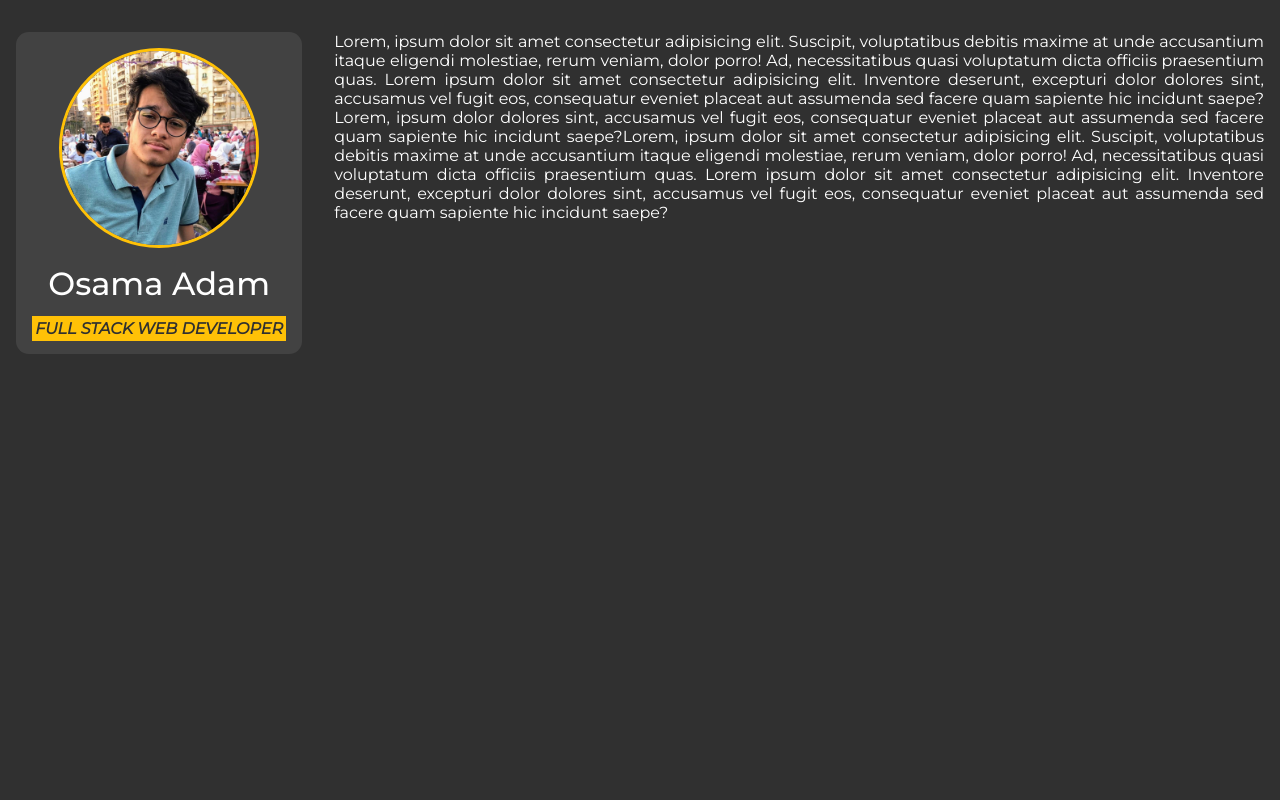
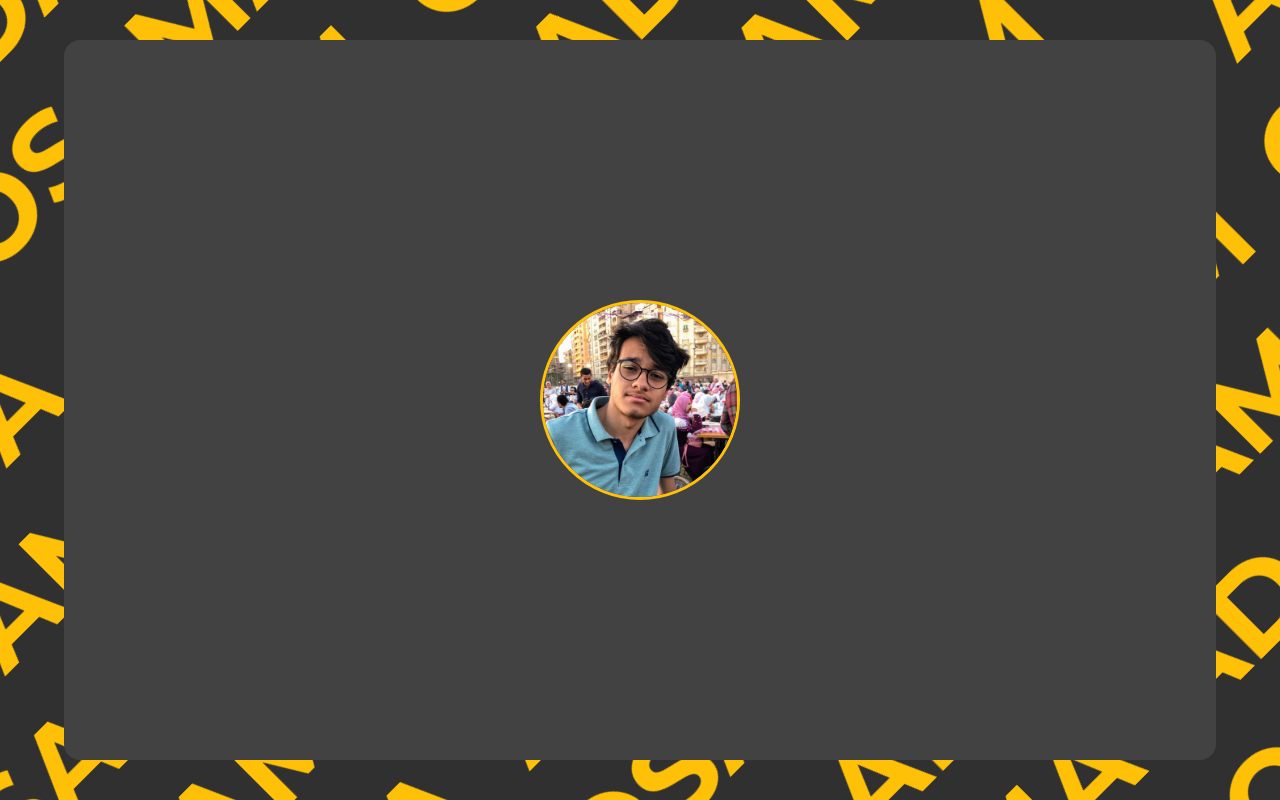
Before and after one commit to osamaadam/personal-website, a React (Create React App) app: page / in a window 1280 px wide. Built offline with nearby package versions, Linux system fonts and the light colour scheme.

Commit message:
experimenting with background

```diff
--- a/src/App.tsx
+++ b/src/App.tsx
@@ -1,8 +1,16 @@
 import React from "react";
 import Home from "./pages/Home";
 
+let repeatingText = "";
+for (let i = 0; i < 500; i++) repeatingText += "Osama Adam ";
+
 const App: React.FC = () => {
-  return <Home />;
+  return (
+    <>
+      <h1 className="repeating-background-text">{repeatingText}</h1>
+      <Home />
+    </>
+  );
 };
 
 export default App;
--- a/src/index.css
+++ b/src/index.css
@@ -14,7 +14,7 @@
   box-sizing: border-box;
 }
 
-html {
+body {
   background-color: var(--background-color);
   color: var(--primary-color);
   font-family: "Montserrat", sans-serif;
@@ -27,3 +27,18 @@ html {
   font-weight: bold;
   padding: 0.2rem 0.2rem;
 }
+
+.repeating-background-text {
+  position: fixed;
+  font-size: 15vmin;
+  width: 500vw;
+  height: 500vh;
+  margin-top: -100vh;
+  margin-left: -150vw;
+  margin-right: -150vw;
+  transform: rotate(-45deg);
+  color: var(--highlight-color);
+  text-transform: uppercase;
+  text-align: justify;
+  z-index: -1;
+}
--- a/src/pages/Home.tsx
+++ b/src/pages/Home.tsx
@@ -1,38 +1,18 @@
 import React from "react";
 import "./home.css";
 
-const profile = require("../profile.jpg") as string;
+const profile = require("../profile.jpg");
 
 const Home = () => {
   return (
     <div className="home-wrapper">
-      <div className="home-info">
-        <img src={profile} alt="Osama Adam" className="home-photo" />
-        <h1 className="home-name">Osama Adam</h1>
-        <p className="home-tag">
-          <span className="highlight">Full Stack Web Developer</span>
-        </p>
-      </div>
-      <div className="home-content">
-        <p>
-          Lorem, ipsum dolor sit amet consectetur adipisicing elit. Suscipit,
-          voluptatibus debitis maxime at unde accusantium itaque eligendi
-          molestiae, rerum veniam, dolor porro! Ad, necessitatibus quasi
-          voluptatum dicta officiis praesentium quas. Lorem ipsum dolor sit amet
-          consectetur adipisicing elit. Inventore deserunt, excepturi dolor
-          dolores sint, accusamus vel fugit eos, consequatur eveniet placeat aut
-          assumenda sed facere quam sapiente hic incidunt saepe?Lorem, ipsum
-          dolor dolores sint, accusamus vel fugit eos, consequatur eveniet
-          placeat aut assumenda sed facere quam sapiente hic incidunt
-          saepe?Lorem, ipsum dolor sit amet consectetur adipisicing elit.
-          Suscipit, voluptatibus debitis maxime at unde accusantium itaque
-          eligendi molestiae, rerum veniam, dolor porro! Ad, necessitatibus
-          quasi voluptatum dicta officiis praesentium quas. Lorem ipsum dolor
-          sit amet consectetur adipisicing elit. Inventore deserunt, excepturi
-          dolor dolores sint, accusamus vel fugit eos, consequatur eveniet
-          placeat aut assumenda sed facere quam sapiente hic incidunt saepe?
-        </p>
-      </div>
+      <img
+        src={profile}
+        alt="Osama Adam"
+        width="200"
+        height="200"
+        className="profile-picture"
+      />
     </div>
   );
 };
--- a/src/pages/home.css
+++ b/src/pages/home.css
@@ -1,68 +1,18 @@
 .home-wrapper {
   display: grid;
-  grid-template-rows: 1fr max-content 1fr;
-  grid-gap: 1rem;
+  margin: 5vh 5vw;
+  height: 90vh;
+  width: 90vw;
+  align-content: center;
+  justify-content: center;
+  background-color: var(--paper-background);
+  border-radius: 1rem;
 }
 
-.home-content {
-  grid-row: 3 / 4;
-  padding: 1rem;
-  text-align: justify;
-}
-
-.home-info {
-  grid-row: 2 / 3;
-  justify-self: center;
-  display: grid;
-  justify-content: center;
-  align-content: center;
-  padding: 1rem;
-  margin: 1rem;
-  background-color: var(--paper-background);
-  border-radius: 0.8rem;
-  width: auto;
-  max-height: max-content;
-}
-
-.home-name {
-  padding: 1rem 0;
-  font-weight: 500;
-  text-align: center;
-}
-
-.home-tag {
-  color: var(--background-color);
-  font-style: italic;
-  text-transform: uppercase;
-  text-align: center;
-}
-
-.home-photo {
-  justify-self: center;
-  max-height: 20vmin;
-  max-width: 20vmin;
-  min-width: 200px;
-  min-height: 200px;
+.profile-picture {
   object-fit: cover;
   object-position: 50% 50%;
   border-radius: 50%;
-  align-self: center;
   justify-content: center;
   border: 0.2rem solid var(--highlight-color);
 }
-
-@media (min-width: 500px) {
-  .home-wrapper {
-    grid-template-columns: max-content 1fr;
-    grid-column-gap: 0;
-  }
-
-  .home-info {
-    grid-area: 2 / 1 / 3 / 2;
-    justify-self: start;
-  }
-
-  .home-content {
-    grid-area: 2 / 2 / 3 / 3;
-  }
-}
```
